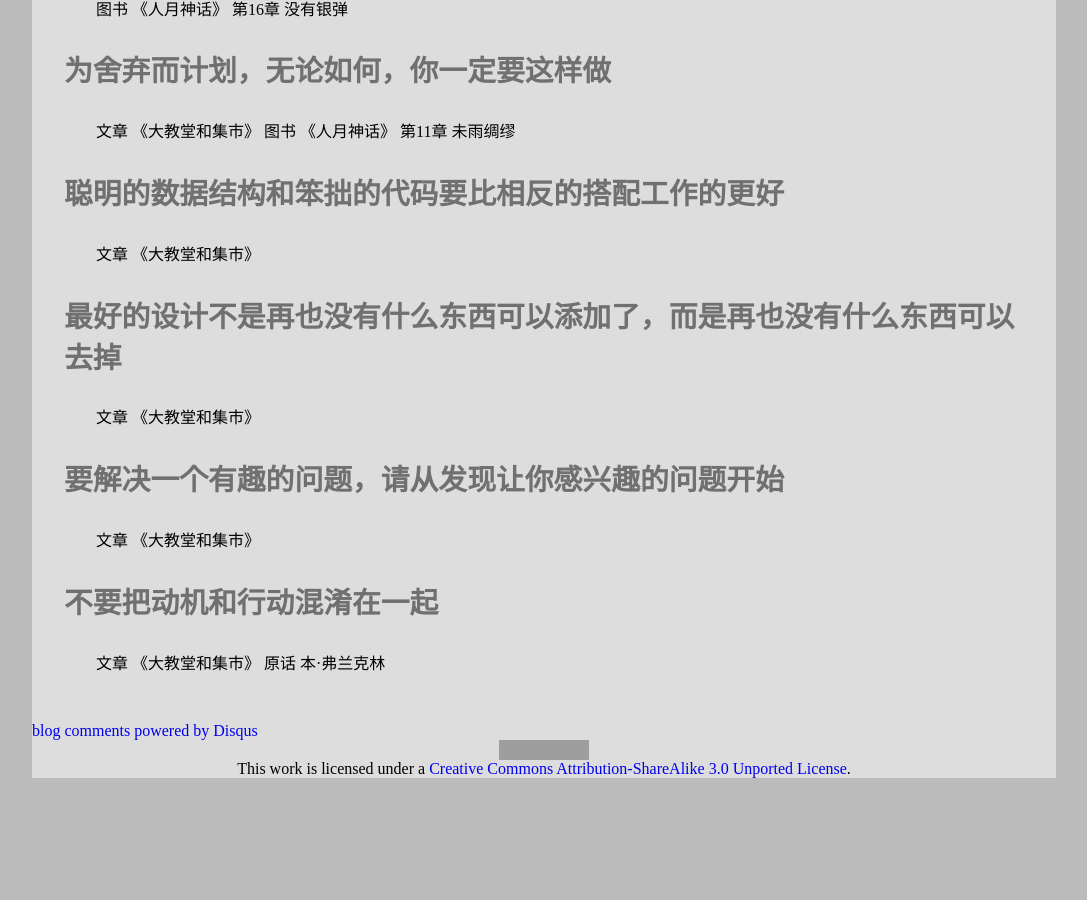
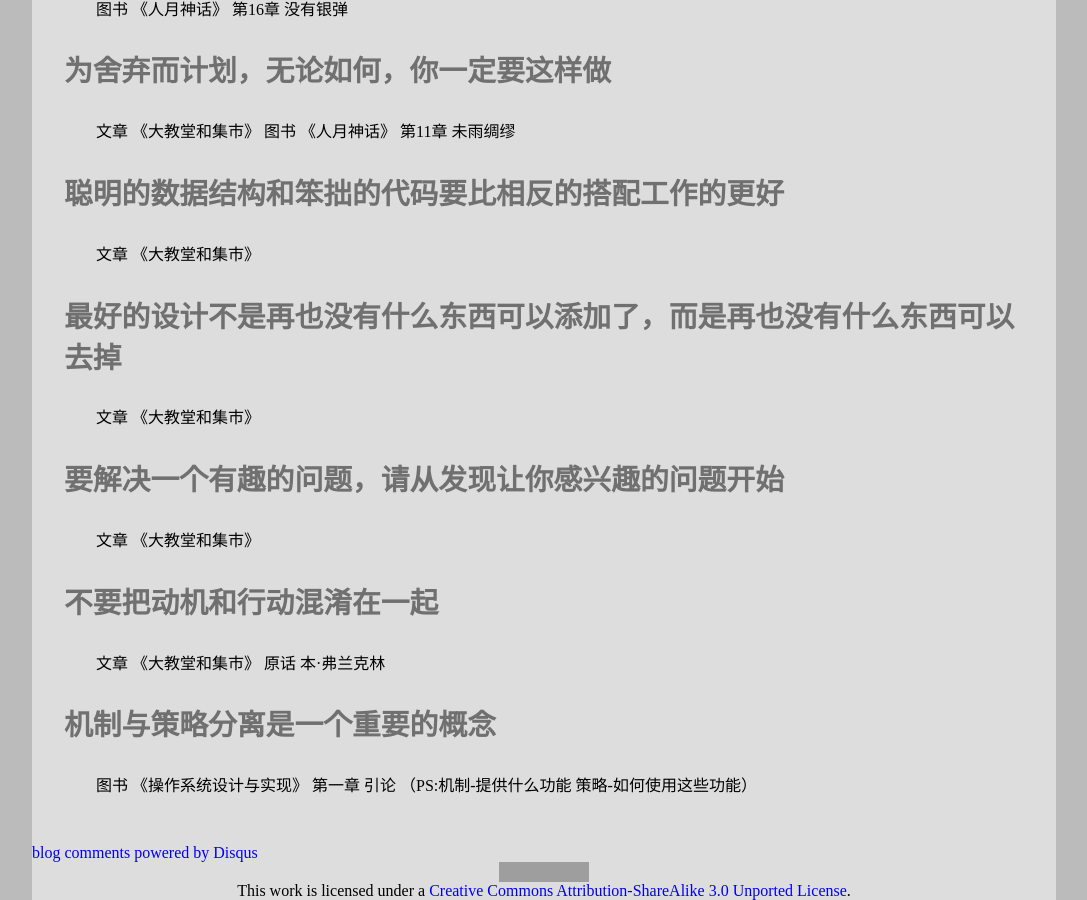
Before and after one commit to leiqin/leiqin.github.io, a Jekyll site: the page built from revelation.markdown, in a window 1280 px wide and 900 px high, scrolled down 2597 px. Shown: the whole window, without its empty margins (96-1183 px from the left). Built offline with Jekyll 4.4.1, drawn with Linux system fonts in a browser that asks for light colours; comment, search, counter and statistics services are not loaded; before the commit the page ends 3375 px from its top, so only the background shows below that; grey boxes are pictures that could not be loaded.

Commit message:
添加 克雷圣经

```diff
--- a/revelation.markdown
+++ b/revelation.markdown
@@ -79,3 +79,6 @@ title: 克雷圣经
 
 ### 不要把动机和行动混淆在一起
 文章 《大教堂和集市》 原话 本·弗兰克林
+
+### 机制与策略分离是一个重要的概念
+图书 《操作系统设计与实现》 第一章 引论 （PS:机制-提供什么功能 策略-如何使用这些功能）
```
